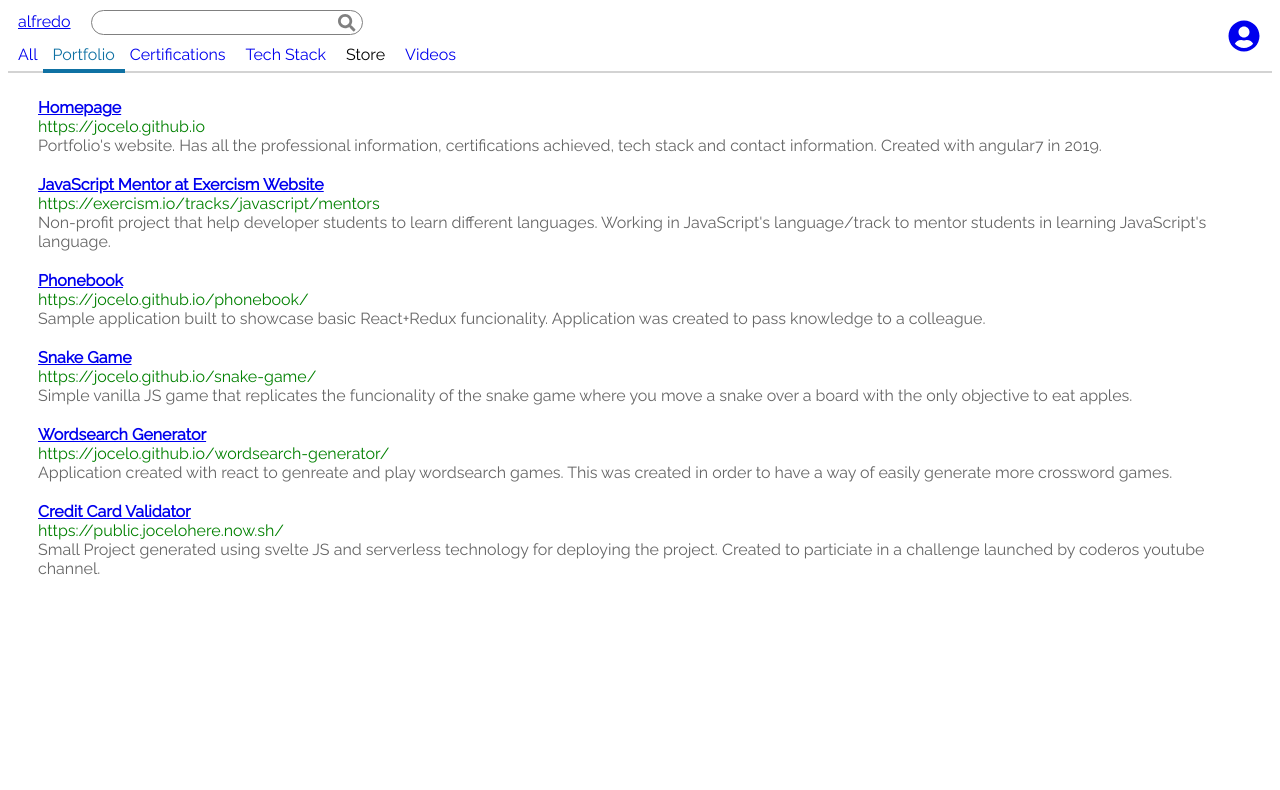
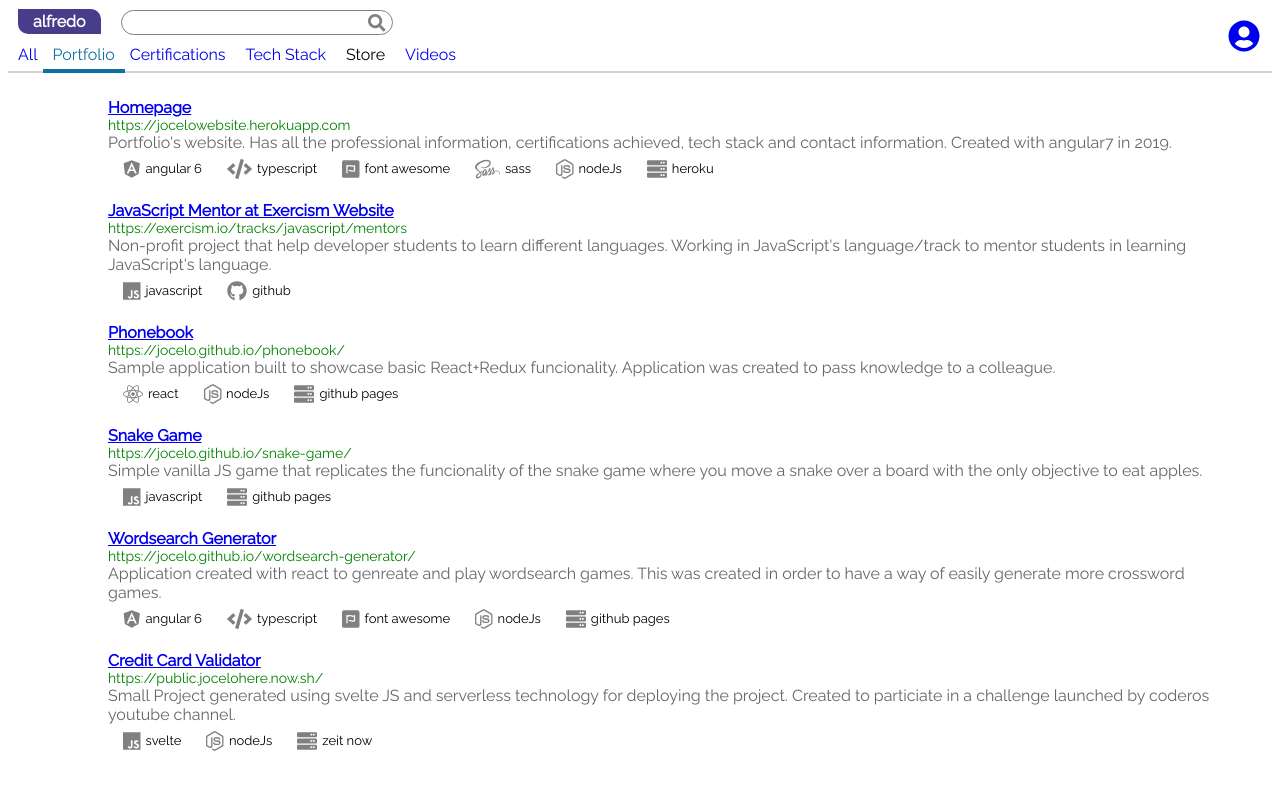
Before and after one commit to jocelo/jocelo.github.io, an Angular app: page /portfolio in a window 1280 px wide. Shown: the top 790 px of the page. Built offline with nearby package versions, Linux system fonts and the light colour scheme.

Commit message:
portfolio ui updates

```diff
--- a/src/app/portfolio/portfolio.component.html
+++ b/src/app/portfolio/portfolio.component.html
@@ -2,4 +2,9 @@
   <div class="header"><a [href]="oneSection.link" target="_blank">{{oneSection.title}}</a></div>
   <div class="link"><a [href]="oneSection.link" target="_blank">{{oneSection.link}}</a></div>
   <div class="desc">{{oneSection.desc}}</div>
+  <div class="tech-section">
+    <span *ngFor="let tech of oneSection.techStack">
+      <fa-icon class="icon" [icon]="faIcons[tech.icon]"></fa-icon> <span class="tech-label">{{tech.name}}</span>
+    </span>
+  </div>
 </div>
--- a/src/app/portfolio/portfolio.component.scss
+++ b/src/app/portfolio/portfolio.component.scss
@@ -1,17 +1,42 @@
 .section {
-  margin: 20px 30px;
+  margin: 20px 30px 20px 100px;
+
+  & .header {
+    color: slateblue;
+    font-weight: bold;
+  }
+
+  & .link {
+    font-size: 14px;
+  }
+
+  & .desc {
+    color: #666;
+  }
 }
 
-.section .header {
-  color: blue;
-  font-weight: bold;
-}
-
-.section .link a, .section .link a:hover, .section .link a:visited {
+.section .link a,
+.section .link a:hover,
+.section .link a:visited {
   color: green;
   text-decoration: none;
 }
 
-.section .desc {
-  color: #666;
+.tech-section {
+  padding: 5px 0 0 0;
+
+  & > span {
+    margin: 0 10px;
+  }
+
+  & .icon {
+    font-size: 20px;
+    padding: 5px;
+    color: gray;
+  }
+
+  & .tech-label {
+    font-size: 13px;
+    vertical-align: text-top;
+  }
 }
--- a/src/app/portfolio/portfolio.component.ts
+++ b/src/app/portfolio/portfolio.component.ts
@@ -1,4 +1,6 @@
 import { Component, OnInit } from '@angular/core';
+import { faUserCircle, faCode, faServer } from '@fortawesome/free-solid-svg-icons';
+import { faAngular, faNodeJs, faFontAwesome, faSass, faGithub, faJs, faReact } from '@fortawesome/free-brands-svg-icons';
 
 @Component({
   selector: 'app-portfolio',
@@ -7,32 +9,77 @@ import { Component, OnInit } from '@angular/core';
 })
 export class PortfolioComponent implements OnInit {
   projects = [];
+  faIcons = {
+    userCircle: faUserCircle,
+    angular: faAngular,
+    node: faNodeJs,
+    fontAwesome: faFontAwesome,
+    code: faCode,
+    sass: faSass,
+    github: faGithub,
+    js: faJs,
+    react: faReact,
+    server: faServer
+  }
 
   constructor() {
     this.projects = [{
       title: 'Homepage',
-      link: 'https://jocelo.github.io',
-      desc: "Portfolio's website. Has all the professional information, certifications achieved, tech stack and contact information. Created with angular7 in 2019."
+      link: 'https://jocelowebsite.herokuapp.com',
+      desc: "Portfolio's website. Has all the professional information, certifications achieved, tech stack and contact information. Created with angular7 in 2019.",
+      techStack: [
+        { name: 'angular 6', icon: 'angular'},
+        { name: 'typescript', icon: 'code'},
+        { name: 'font awesome', icon: 'fontAwesome'},
+        { name: 'sass', icon: 'sass'},
+        { name: 'nodeJs', icon: 'node'},
+        { name: 'heroku', icon: 'server'}
+      ]
     },{
       title: 'JavaScript Mentor at Exercism Website',
       link: 'https://exercism.io/tracks/javascript/mentors',
-      desc: "Non-profit project that help developer students to learn different languages. Working in JavaScript's language/track to mentor students in learning JavaScript's language."
+      desc: "Non-profit project that help developer students to learn different languages. Working in JavaScript's language/track to mentor students in learning JavaScript's language.",
+      techStack: [
+        { name: 'javascript', icon: 'js'},
+        { name: 'github', icon: 'github'}
+      ]
     },{
       title: 'Phonebook',
       link: 'https://jocelo.github.io/phonebook/',
-      desc: 'Sample application built to showcase basic React+Redux funcionality. Application was created to pass knowledge to a colleague.'
+      desc: 'Sample application built to showcase basic React+Redux funcionality. Application was created to pass knowledge to a colleague.',
+      techStack: [
+        { name: 'react', icon: 'react'},
+        { name: 'nodeJs', icon: 'node'},
+        { name: 'github pages', icon: 'server'}
+      ]
     },{
       title: 'Snake Game',
       link: 'https://jocelo.github.io/snake-game/',
-      desc: 'Simple vanilla JS game that replicates the funcionality of the snake game where you move a snake over a board with the only objective to eat apples.'
+      desc: 'Simple vanilla JS game that replicates the funcionality of the snake game where you move a snake over a board with the only objective to eat apples.',
+      techStack: [
+        { name: 'javascript', icon: 'js'},
+        { name: 'github pages', icon: 'server'}
+      ]
     },{
       title: 'Wordsearch Generator',
       link: 'https://jocelo.github.io/wordsearch-generator/',
-      desc: 'Application created with react to genreate and play wordsearch games. This was created in order to have a way of easily generate more crossword games.'
+      desc: 'Application created with react to genreate and play wordsearch games. This was created in order to have a way of easily generate more crossword games.',
+      techStack: [
+        { name: 'angular 6', icon: 'angular'},
+        { name: 'typescript', icon: 'code'},
+        { name: 'font awesome', icon: 'fontAwesome'},
+        { name: 'nodeJs', icon: 'node'},
+        { name: 'github pages', icon: 'server'}
+      ]
     },{
       title: 'Credit Card Validator',
       link: 'https://public.jocelohere.now.sh/',
-      desc: 'Small Project generated using svelte JS and serverless technology for deploying the project. Created to particiate in a challenge launched by coderos youtube channel.'
+      desc: 'Small Project generated using svelte JS and serverless technology for deploying the project. Created to particiate in a challenge launched by coderos youtube channel.',
+      techStack: [
+        { name: 'svelte', icon: 'js'},
+        { name: 'nodeJs', icon: 'node'},
+        { name: 'zeit now', icon: 'server'}
+      ]
     }]
   }
 
--- a/src/app/sub-header/sub-header.component.html
+++ b/src/app/sub-header/sub-header.component.html
@@ -1,5 +1,5 @@
 <div class="margin-bottom">
-  <a routerLink="/" class="margin-left" *ngIf="!showLinks">alfredo</a>
+  <a routerLink="/" class="brand-icon" *ngIf="!showLinks">alfredo</a>
   <span class="second-search" *ngIf="!showLinks">
     <input type="text" (onChange)="searchAgain()">
     <span class="icon-container"><fa-icon [icon]="faIcons.search" size="sm"></fa-icon></span>
--- a/src/app/sub-header/sub-header.component.scss
+++ b/src/app/sub-header/sub-header.component.scss
@@ -19,8 +19,15 @@
   margin-bottom: 25px;
 }
 
-.margin-left {
+.brand-icon {
   margin-left: 10px;
+  background-color: darkslateblue;
+  padding: 3px 15px;
+  color: white;
+  text-decoration: none;
+  font-weight: bold;
+  border-top-right-radius: 10px;
+  border-bottom-left-radius: 10px;
 }
 
 .second-search {
```
